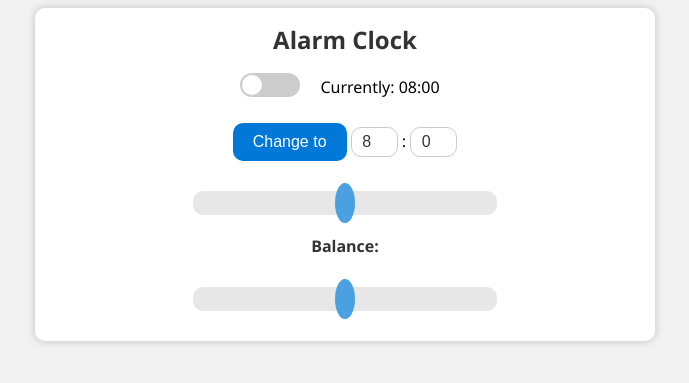
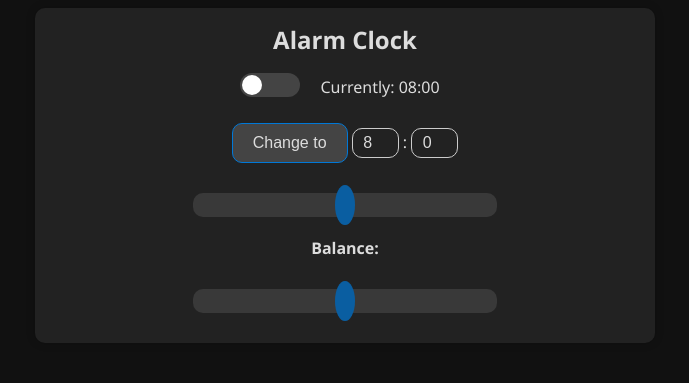
Before and after one commit to janek/music-alarm-clock, a Flask app: page / in a window 1280 px wide. Shown: the top 383 px of the page, without its empty margins (295-984 px from the left). Run offline with Flask 3, Linux system fonts and the light colour scheme; parts of the project's set-up code (start-up, migrations or seed data) failed here and were passed over.

Commit message:
dark theme for index.html

```diff
--- a/server.py
+++ b/server.py
@@ -305,7 +305,6 @@ def set_balance(balance):
 
     # set volumes
     command = f"amixer sset 'Master' {left}%,{right}%"
-    app.logger.info(f"command is: ____________ {command}")
     os.system(command)
     app.logger.info(f"Balance set to {balance} =>({left}% left, {right}% right)")
 
--- a/templates/index.html
+++ b/templates/index.html
@@ -6,13 +6,14 @@
     <style>
         body {
             font-family: 'Segoe UI', Tahoma, Geneva, Verdana, sans-serif;
-            background-color: #f2f2f2;
+            background-color: #111;
+            color: #ddd;
         }
 
         h2 {
-            color: #333;
+            color: #ddd;
             text-align: center;
-            margin : 5px;
+            margin: 5px;
         }
 
         p {
@@ -28,13 +29,15 @@
             max-width: 600px;
             margin: 0 auto;
             padding: 10px;
-            background-color: #fff;
+            background-color: #222;
             border-radius: 10px;
             box-shadow: 0 0 10px rgba(0, 0, 0, 0.2);
         }
+
         .current {
             align: center;
         }
+
         .change {
             align: center;
             padding: 10px;
@@ -44,7 +47,7 @@
             display: block;
             margin-bottom: 10px;
             font-weight: bold;
-            color: #333;
+            color: #ddd;
         }
 
         input[type="number"] {
@@ -54,13 +57,14 @@
             border: 1px solid #ccc;
             font-size: 16px;
             text-align: center;
-            color: #333;
+            color: #ddd;
+            background-color: #222;
         }
 
         input[type="submit"] {
-            background-color: #0078d7;
-            color: #fff;
-            border: none;
+            background-color: #444;
+            color: #ddd;
+            border: 1px solid #0078d7;
             padding: 10px 20px;
             border-radius: 10px;
             cursor: pointer;
@@ -68,11 +72,13 @@
         }
 
         input[type="submit"]:hover {
-            background-color: #005a9e;
+            background-color: #0078d7;
+            color: #fff;
         }
 
+
         .success-message {
-            color: green;
+            color: lime;
             margin-top: 10px;
         }
 
@@ -101,7 +107,7 @@
             width: 100%;
             height: 100%;
             border-radius: 24px;
-            background-color: #ccc;
+            background-color: #444;
             cursor: pointer;
         }
 
@@ -124,22 +130,13 @@
 
         .toggle-switch input[type="checkbox"]:checked+label:after {
             transform: translateX(36px);
-        }.slider {
-    width: 600px;
-    height: 20px;
-    -webkit-appearance: none;
-    background-color: #ddd;
-    outline: none;
-    opacity: 0.7;
-    -webkit-transition: .2s;
-    transition: opacity .2s;
-    border-radius: 20px;
         }
+
         .slider {
             width: 300px;
             height: 20px;
             -webkit-appearance: none;
-    background-color: #ddd;
+            background-color: #444;
             outline: none;
             opacity: 0.7;
             -webkit-transition: .2s;
@@ -171,15 +168,17 @@
             border-radius: 50%;
         }
     </style>
+
 </head>
 
 <body>
     <div class="container">
         <h2>Alarm Clock</h2>
-        <span class="current" >
-        <p >
+        <span class="current">
+            <p>
                 <span class="toggle-switch">
-                <input type="checkbox" id="alarm-active" name="alarm-active" {% if alarm_active %}checked{% endif %}>
+                    <input type="checkbox" id="alarm-active" name="alarm-active" {% if alarm_active %}checked{% endif
+                        %}>
                     <label for="alarm-active"></label>
                 </span>
             <p>
```
Lines whose indentation alone changed are shown as unchanged.
